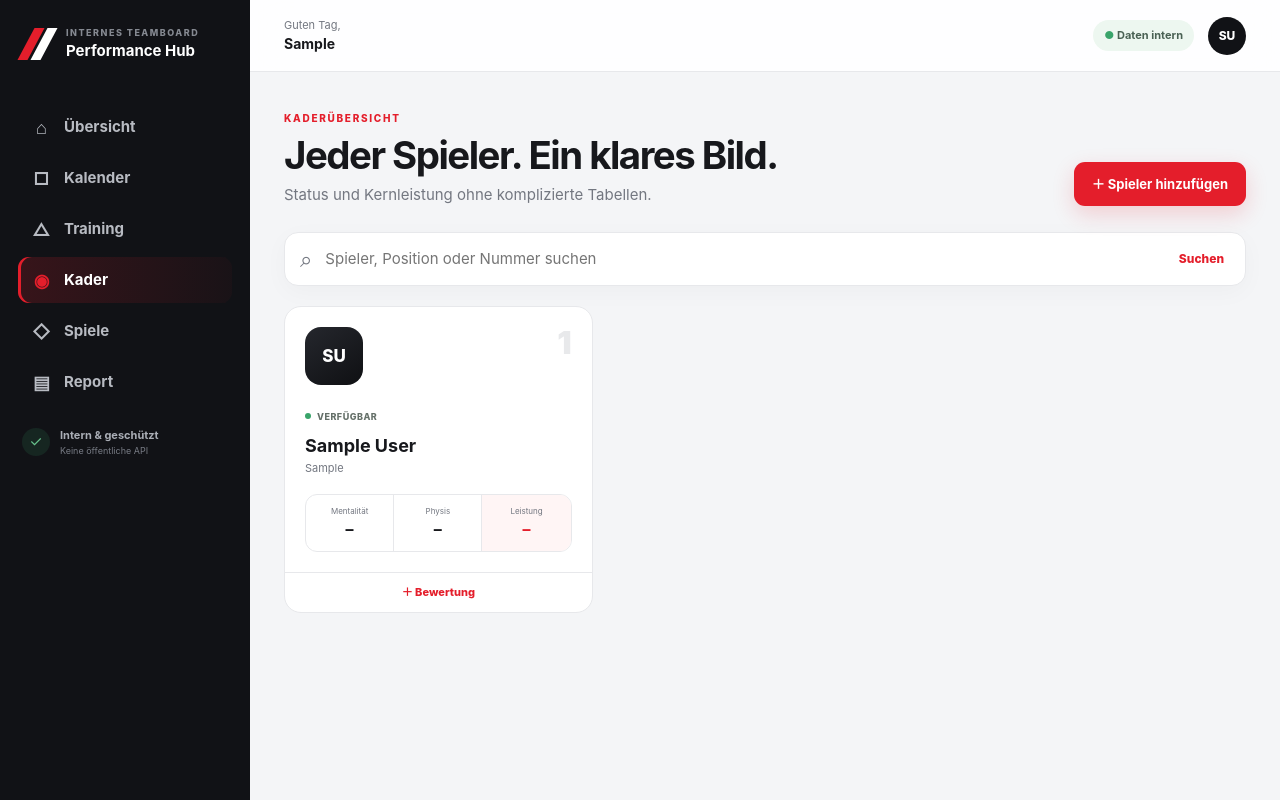
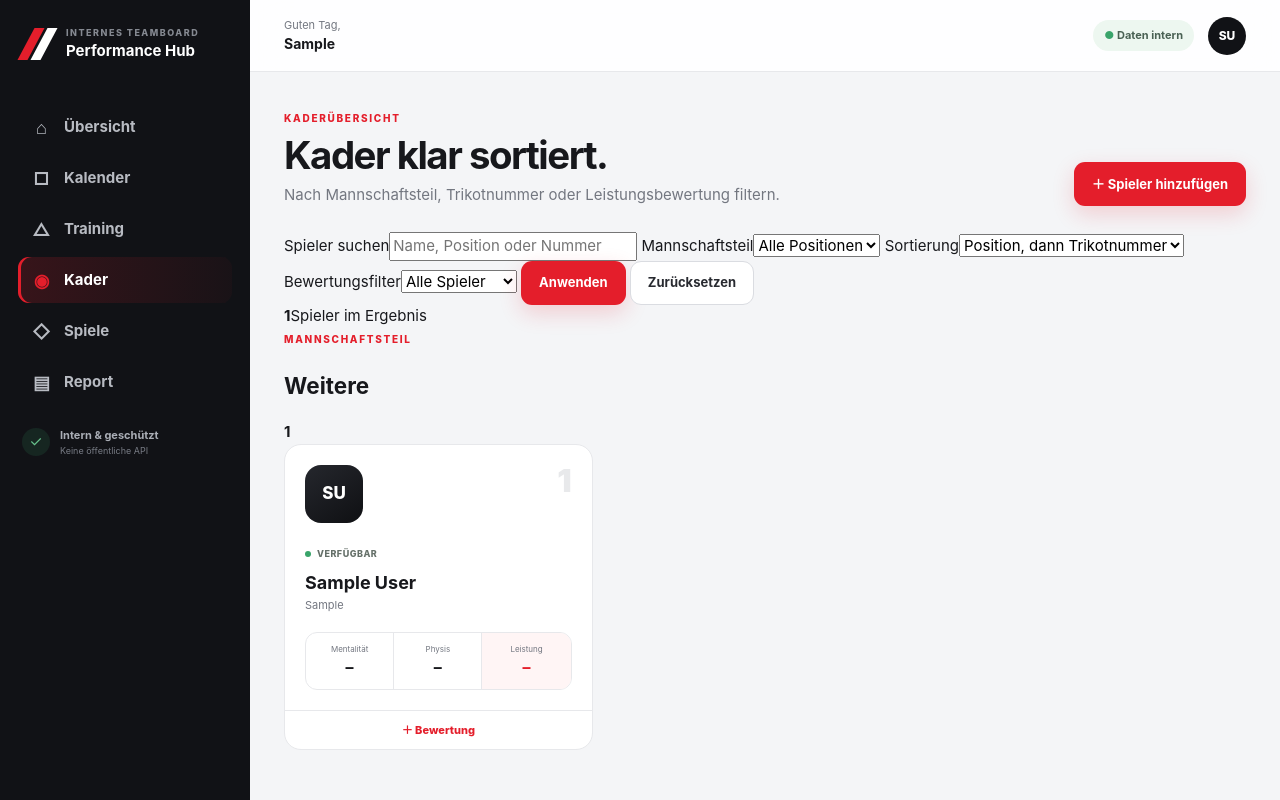
Before and after one commit to hsdarestani/eintracht, a Django app: page /spieler/ in a window 1280 px wide. Run offline with Django 5.2, Linux system fonts and the light colour scheme; a user stored in the database is signed in; tables that the repository leaves empty hold one stand-in row (values such as "Sample post"); data that the repository does not hold is empty.

Commit message:
Add squad sorting and rating filters

```diff
--- a/templates/core/player_list.html
+++ b/templates/core/player_list.html
@@ -1,5 +1,44 @@
-{% extends 'core/base.html' %}{% block title %}Kader{% endblock %}{% block content %}
-<section class="page-head"><div><span class="eyebrow">KADERÜBERSICHT</span><h1>Jeder Spieler. Ein klares Bild.</h1><p>Status und Kernleistung ohne komplizierte Tabellen.</p></div><a href="{% url 'player_create' %}" class="btn btn-primary">＋ Spieler hinzufügen</a></section>
-<form class="search-bar" method="get"><span>⌕</span><input name="q" value="{{ q }}" placeholder="Spieler, Position oder Nummer suchen"><button>Suchen</button></form>
-<div class="player-grid">{% for player in players %}<article class="player-card"><a href="{% url 'player_detail' player.pk %}" class="player-card-main"><div class="player-card-top"><div class="player-avatar">{{ player.initials }}</div><span class="shirt-number">{{ player.shirt_number }}</span></div><div class="player-info"><span class="status-dot {{ player.status }}">{{ player.get_status_display }}</span><h2>{{ player.full_name }}</h2><p>{{ player.position }}</p></div><div class="player-scores"><div><small>Mentalität</small><strong>{{ player.avg_mentality|floatformat:1|default:"–" }}</strong></div><div><small>Physis</small><strong>{{ player.avg_physicality|floatformat:1|default:"–" }}</strong></div><div class="primary-score"><small>Leistung</small><strong>{{ player.avg_performance|floatformat:1|default:"–" }}</strong></div></div></a><a class="quick-evaluate" href="{% url 'evaluate_player' player.pk %}">＋ Bewertung</a></article>{% empty %}<div class="empty-card">Kein Spieler gefunden.</div>{% endfor %}</div>
+{% extends 'core/base.html' %}
+{% block title %}Kader{% endblock %}
+{% block content %}
+<section class="page-head">
+  <div>
+    <span class="eyebrow">KADERÜBERSICHT</span>
+    <h1>Kader klar sortiert.</h1>
+    <p>Nach Mannschaftsteil, Trikotnummer oder Leistungsbewertung filtern.</p>
+  </div>
+  <a href="{% url 'player_create' %}" class="btn btn-primary">＋ Spieler hinzufügen</a>
+</section>
+
+<form class="squad-filter-panel" method="get">
+  <label class="filter-search"><span>Spieler suchen</span><input name="q" value="{{ q }}" placeholder="Name, Position oder Nummer"></label>
+  <label><span>Mannschaftsteil</span><select name="position"><option value="all" {% if position_filter == 'all' %}selected{% endif %}>Alle Positionen</option>{% for key,label,tokens in position_groups %}<option value="{{ key }}" {% if position_filter == key %}selected{% endif %}>{{ label }}</option>{% endfor %}</select></label>
+  <label><span>Sortierung</span><select name="sort"><option value="position" {% if sort == 'position' %}selected{% endif %}>Position, dann Trikotnummer</option><option value="number" {% if sort == 'number' %}selected{% endif %}>Trikotnummer</option><option value="rating_desc" {% if sort == 'rating_desc' %}selected{% endif %}>Beste Bewertung zuerst</option><option value="rating_asc" {% if sort == 'rating_asc' %}selected{% endif %}>Niedrigste Bewertung zuerst</option></select></label>
+  <label><span>Bewertungsfilter</span><select name="rating"><option value="all" {% if rating_filter == 'all' %}selected{% endif %}>Alle Spieler</option><option value="top" {% if rating_filter == 'top' %}selected{% endif %}>Top 5 Spieler</option><option value="bottom" {% if rating_filter == 'bottom' %}selected{% endif %}>Niedrigste 5</option></select></label>
+  <button class="btn btn-primary">Anwenden</button>
+  <a class="btn btn-secondary" href="{% url 'players' %}">Zurücksetzen</a>
+</form>
+
+<div class="filter-summary"><strong>{{ result_count }}</strong><span>Spieler im Ergebnis</span>{% if rating_filter == 'top' %}<em>Top Spieler</em>{% elif rating_filter == 'bottom' %}<em>Niedrigste Bewertung</em>{% endif %}</div>
+
+{% if player_sections %}
+  <div class="squad-sections">
+    {% for section in player_sections %}
+      <section class="squad-section">
+        <header><div><span class="eyebrow">MANNSCHAFTSTEIL</span><h2>{{ section.label }}</h2></div><strong>{{ section.players|length }}</strong></header>
+        <div class="player-grid">
+          {% for player in section.players %}
+            <article class="player-card"><a href="{% url 'player_detail' player.pk %}" class="player-card-main"><div class="player-card-top"><div class="player-avatar">{{ player.initials }}</div><span class="shirt-number">{{ player.shirt_number }}</span></div><div class="player-info"><span class="status-dot {{ player.status }}">{{ player.get_status_display }}</span><h2>{{ player.full_name }}</h2><p>{{ player.position }}</p></div><div class="player-scores"><div><small>Mentalität</small><strong>{{ player.avg_mentality|floatformat:1|default:"–" }}</strong></div><div><small>Physis</small><strong>{{ player.avg_physicality|floatformat:1|default:"–" }}</strong></div><div class="primary-score"><small>Leistung</small><strong>{{ player.avg_performance|floatformat:1|default:"–" }}</strong></div></div></a><a class="quick-evaluate" href="{% url 'evaluate_player' player.pk %}">＋ Bewertung</a></article>
+          {% endfor %}
+        </div>
+      </section>
+    {% endfor %}
+  </div>
+{% else %}
+  <div class="player-grid">
+    {% for player in players %}
+      <article class="player-card"><a href="{% url 'player_detail' player.pk %}" class="player-card-main"><div class="player-card-top"><div class="player-avatar">{{ player.initials }}</div><span class="shirt-number">{{ player.shirt_number }}</span></div><div class="player-info"><span class="status-dot {{ player.status }}">{{ player.get_status_display }}</span><h2>{{ player.full_name }}</h2><p>{{ player.position_group_label }} · {{ player.position }}</p></div><div class="player-scores"><div><small>Mentalität</small><strong>{{ player.avg_mentality|floatformat:1|default:"–" }}</strong></div><div><small>Physis</small><strong>{{ player.avg_physicality|floatformat:1|default:"–" }}</strong></div><div class="primary-score"><small>Leistung</small><strong>{{ player.avg_performance|floatformat:1|default:"–" }}</strong></div></div></a><a class="quick-evaluate" href="{% url 'evaluate_player' player.pk %}">＋ Bewertung</a></article>
+    {% empty %}<div class="empty-card">Kein Spieler entspricht den Filtern.</div>{% endfor %}
+  </div>
+{% endif %}
 {% endblock %}
```
